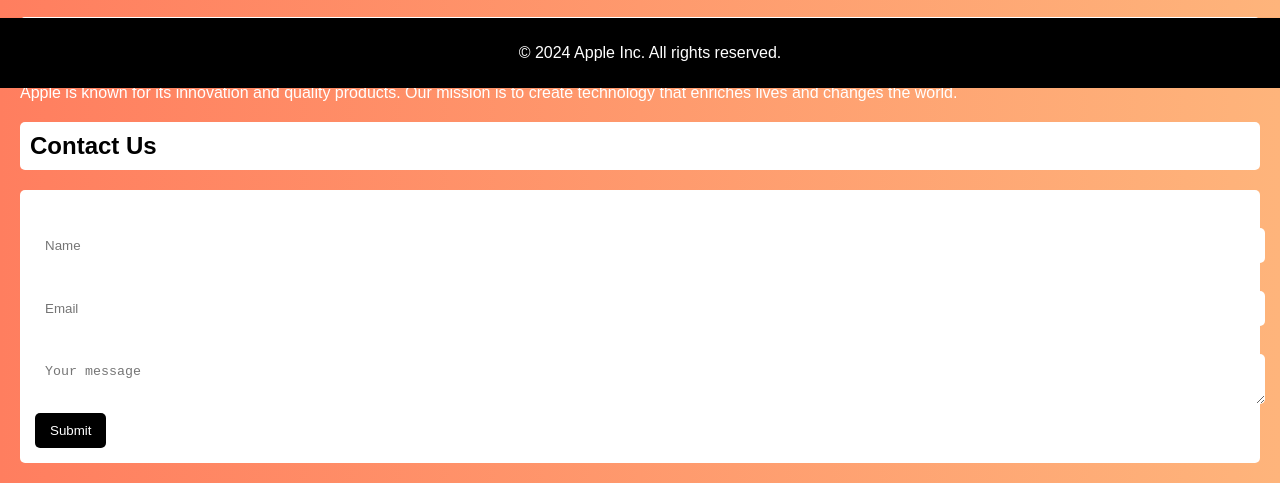
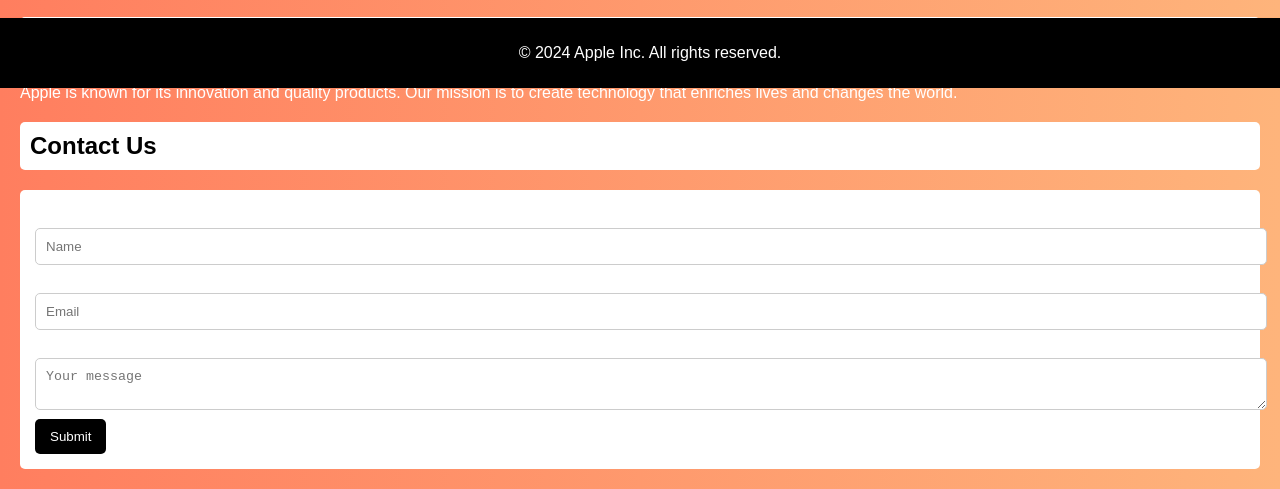
Before and after one commit to shivamjadhav3000/softwareengineering-task1, a plain HTML site: page index.html in a window 1280 px wide. Shown: the part 712-1201 px from the top of the page. Drawn offline with Linux system fonts and the light colour scheme.

Commit message:
error fixed

```diff
--- a/index.html
+++ b/index.html
@@ -73,13 +73,16 @@
             margin-top: 20px;
         }
 
+       /* Updated CSS styles for input and textarea */
         form input,
         form textarea {
             width: 100%;
             margin: 5px 0;
             padding: 10px;
-            border: none;
+            border: 1px solid #ccc;
             border-radius: 5px;
+            background-color: white;
+            color: black; /* Dark text on light background for higher contrast */
         }
 
         form button {
```
